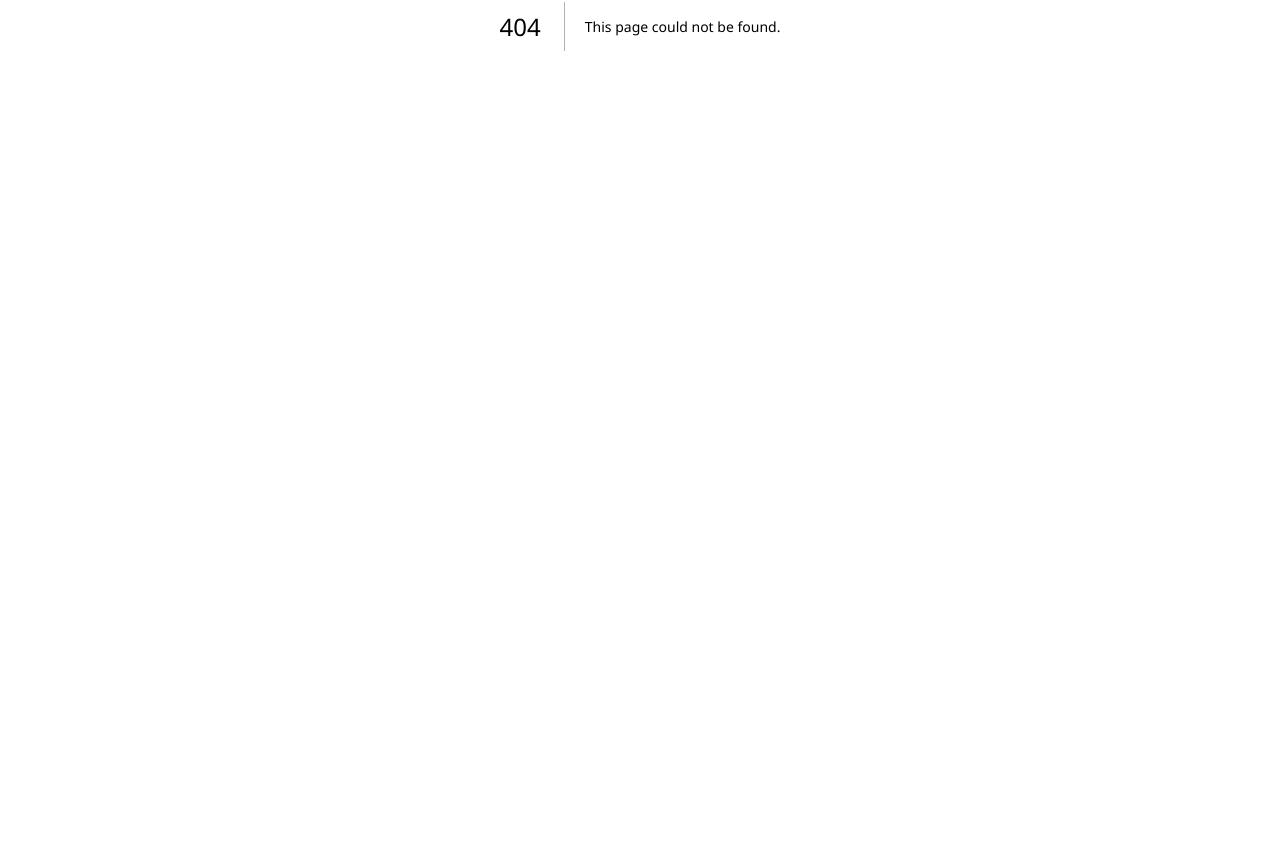
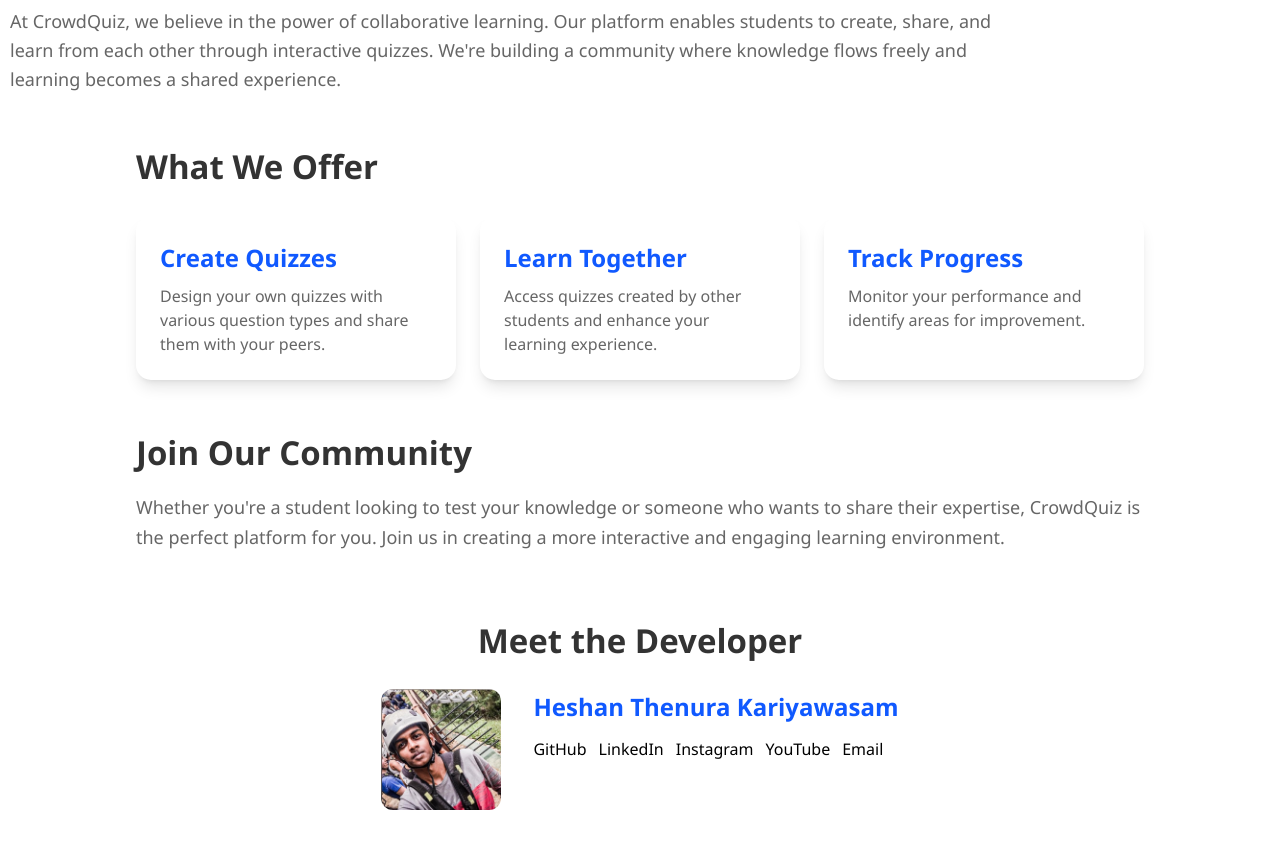
Before and after one commit to heshanthenura/crowdquizV2, a Next.js app: page /about in a window 1280 px wide. Before the commit this address had no page. Shown: the part 374-1222 px from the top of the page. Before the commit the page ends 800 px from the top, so only its background shows below. Built offline with nearby package versions, Linux system fonts and the light colour scheme.

Commit message:
feat: add about page

```diff
--- /dev/null
+++ b/src/app/about/page.tsx
@@ -0,0 +1,135 @@
+'use client';
+
+import NavBar from '@/components/NavBar';
+import Image from 'next/image';
+
+export default function About() {
+  return (
+    <div>
+      <NavBar />
+
+      <div className='p-[10px]'>
+        <div className='flex flex-col items-center text-center mt-10 md:mt-16 max-w-[800px]'>
+          <h1 className='text-[3rem] md:text-[4rem] font-bold !text-[#0059ff] mb-4'>
+            About CrowdQuiz
+          </h1>
+          <p className='text-[1.2rem] md:text-[1.5rem] !text-[#666666] font-medium'>
+            Empowering Students Through Collaborative Learning
+          </p>
+        </div>
+
+        {/* Our Mission */}
+        <div className='flex flex-col md:max-w-[80%] mt-12'>
+          <h2 className='!text-[#333333] text-[33px] font-bold mb-4'>Our Mission</h2>
+          <p className='!text-[#666666] font-medium text-[18px] leading-relaxed'>
+            At CrowdQuiz, we believe in the power of collaborative learning. Our platform enables
+            students to create, share, and learn from each other through interactive quizzes.
+            We&apos;re building a community where knowledge flows freely and learning becomes a
+            shared experience.
+          </p>
+        </div>
+
+        {/* What We Offer */}
+        <div className='flex flex-col md:max-w-[80%] mx-auto mt-12'>
+          <h2 className='!text-[#333333] text-[33px] font-bold mb-6'>What We Offer</h2>
+          <div className='flex flex-col md:flex-row gap-6'>
+            {[
+              {
+                title: 'Create Quizzes',
+                desc: 'Design your own quizzes with various question types and share them with your peers.',
+              },
+              {
+                title: 'Learn Together',
+                desc: 'Access quizzes created by other students and enhance your learning experience.',
+              },
+              {
+                title: 'Track Progress',
+                desc: 'Monitor your performance and identify areas for improvement.',
+              },
+            ].map((feature) => (
+              <div
+                key={feature.title}
+                className='rounded-[15px] shadow-lg p-6 flex-1 transition-transform duration-300 ease-in-out hover:scale-[1.03] hover:shadow-xl'
+              >
+                <h3 className='!text-[#1059ff] text-[24px] font-bold mb-2'>{feature.title}</h3>
+                <p className='!text-[#666666] font-medium'>{feature.desc}</p>
+              </div>
+            ))}
+          </div>
+        </div>
+
+        {/* Join Community */}
+        <div className='flex flex-col md:max-w-[80%] mx-auto mt-12'>
+          <h2 className='!text-[#333333] text-[33px] font-bold mb-4'>Join Our Community</h2>
+          <p className='!text-[#666666] font-medium text-[18px] leading-relaxed'>
+            Whether you&apos;re a student looking to test your knowledge or someone who wants to
+            share their expertise, CrowdQuiz is the perfect platform for you. Join us in creating a
+            more interactive and engaging learning environment.
+          </p>
+        </div>
+
+        {/* Developer Section */}
+        <div className='flex flex-col items-center mt-12 md:mt-16 w-full md:max-w-[80%] mx-auto text-center'>
+          <h2 className='!text-[#333333] text-[33px] font-bold mb-6'>Meet the Developer</h2>
+          <div className='flex flex-col md:flex-row items-center md:items-start gap-4 md:gap-8'>
+            <Image
+              src='/assets/developer-img.png'
+              alt='Heshan Thenura'
+              width={120}
+              height={120}
+              className='rounded-xl'
+            />
+            <div className='flex flex-col items-center md:items-start'>
+              <h3 className='text-[24px] font-bold !text-[#1059ff] mb-3'>
+                Heshan Thenura Kariyawasam
+              </h3>
+              <div className='flex flex-wrap gap-3 justify-center md:justify-start'>
+                <a
+                  href='https://github.com/heshanthenura'
+                  target='_blank'
+                  rel='noopener noreferrer'
+                  className='text-[#0059ff] font-medium hover:underline'
+                >
+                  GitHub
+                </a>
+                <a
+                  href='https://www.linkedin.com/in/heshanthenura'
+                  target='_blank'
+                  rel='noopener noreferrer'
+                  className='text-[#0059ff] font-medium hover:underline'
+                >
+                  LinkedIn
+                </a>
+                <a
+                  href='https://www.instagram.com/heshan_thenura/'
+                  target='_blank'
+                  rel='noopener noreferrer'
+                  className='text-[#0059ff] font-medium hover:underline'
+                >
+                  Instagram
+                </a>
+                <a
+                  href='https://youtube.com/@heshanthenura'
+                  target='_blank'
+                  rel='noopener noreferrer'
+                  className='text-[#0059ff] font-medium hover:underline'
+                >
+                  YouTube
+                </a>
+                <a
+                  href='mailto:heshanthenura@gmail.com'
+                  className='text-[#0059ff] font-medium hover:underline'
+                >
+                  Email
+                </a>
+              </div>
+            </div>
+          </div>
+        </div>
+
+        {/* Bottom Spacing */}
+        <div className='h-16'></div>
+      </div>
+    </div>
+  );
+}
--- a/src/app/globals.css
+++ b/src/app/globals.css
@@ -1,4 +1,4 @@
-@import "tailwindcss";
+@import 'tailwindcss';
 
 :root {
   --background: #ffffff;
@@ -20,7 +20,7 @@
 }
 
 * {
-  font-family: "Segoe UI", Tahoma, Geneva, Verdana, sans-serif;
+  font-family: 'Segoe UI', Tahoma, Geneva, Verdana, sans-serif;
   box-sizing: border-box;
   background-color: var(--background);
   color: var(--foreground);
--- a/src/components/NavBar.tsx
+++ b/src/components/NavBar.tsx
@@ -33,7 +33,7 @@
           <Link href={'#'}>Home</Link>
           <Link href={'#'}>Quizzes</Link>
           <Link href={'#'}>Contact</Link>
-          <Link href={'#'}>About</Link>
+          <Link href={'/about'}>About</Link>
 
           <button className='!bg-[#0059FF] !text-white rounded-md w-[90px] py-[3px]'>Login</button>
           <button className='!bg-[#0059FF] !text-white rounded-md w-[90px] py-[3px] '>
```
Also changed, not shown: public/assets/developer-img.png (added).
